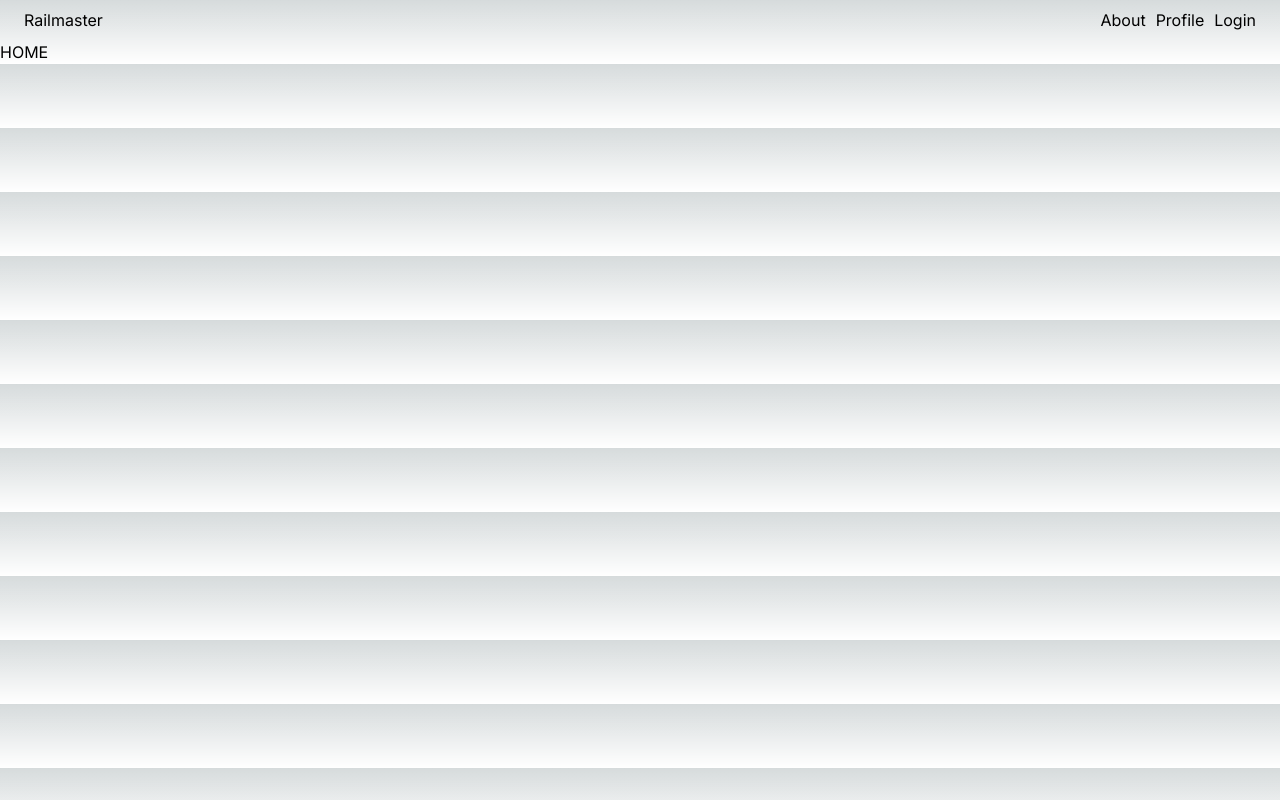
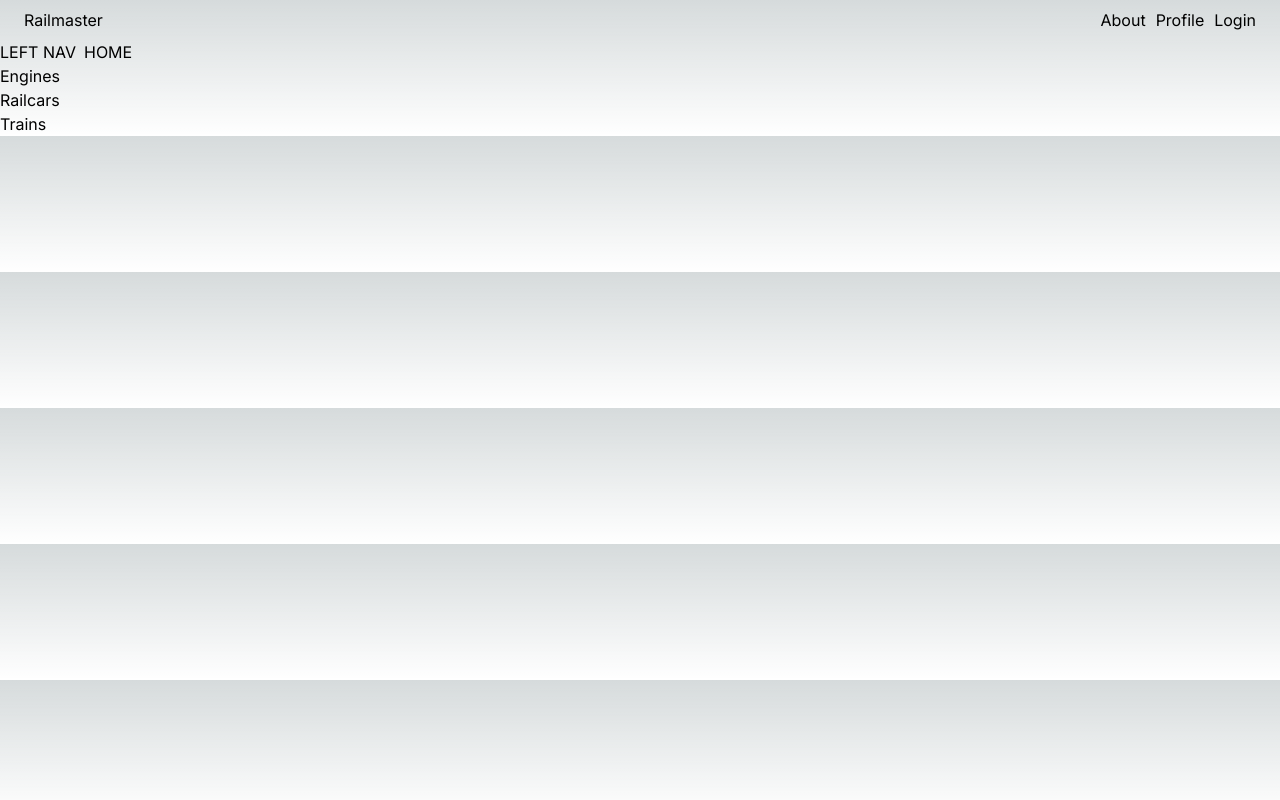
Before and after one commit to n8rzz/railmaster-ui, a Next.js app: page / in a window 1280 px wide. Built offline with nearby package versions, Linux system fonts and the light colour scheme.

Commit message:
sets up basic side nav structure and text

```diff
--- a/src/app/layout.tsx
+++ b/src/app/layout.tsx
@@ -2,7 +2,7 @@ import './globals.css';
 import React from 'react';
 import type { Metadata } from 'next';
 import { Inter } from 'next/font/google';
-import { Navigation } from '@/components/Navigation/Navigation';
+import { TopNavigation } from '@/components/Navigation/TopNavigation';
 
 const inter = Inter({ subsets: ['latin'] });
 
@@ -19,8 +19,18 @@ export default function RootLayout(props: IProps) {
   return (
     <html lang="en">
       <body className={inter.className}>
-        <Navigation />
-        {props.children}
+        <TopNavigation />
+        <div className={'flex align-center'}>
+          <div className={'pr-2'}>
+            LEFT NAV
+            <ul>
+              <li>Engines</li>
+              <li>Railcars</li>
+              <li>Trains</li>
+            </ul>
+          </div>
+          <div>{props.children}</div>
+        </div>
       </body>
     </html>
   );
--- a/src/app/profile/page.tsx
+++ b/src/app/profile/page.tsx
@@ -9,8 +9,6 @@ export default function ProfilePage() {
   useEffect(() => {
     void getUser();
   }, [getUser]);
-
-  console.log(user);
 
   return (
     <div>
--- a/src/components/Navigation/Navigation.tsx
+++ b/src/components/Navigation/TopNavigation.tsx
@@ -10,14 +10,14 @@ import { UiIf } from '@/components/UiIf/ui-if';
 
 interface IProps {}
 
-export function Navigation(props: IProps) {
+export function TopNavigation(props: IProps) {
   const router = useRouter();
   const { isLoggedIn } = useCurrentToken();
   const { logout } = useLogout();
 
   const onClickLogout = async () => {
     await logout();
-    await router.push(Route.Home);
+    router.push(Route.Home);
   };
 
   return (
```
